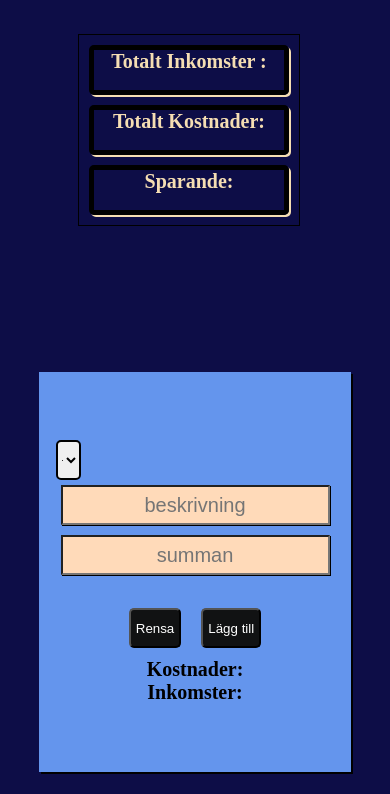
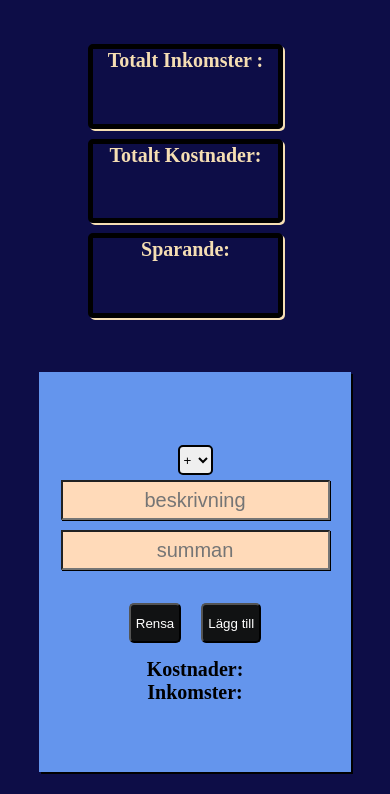
Before and after one commit to jyoti-nambiar/The-Budget-App, a website: page index.html in a window 390 px wide. Shown: the part 50-844 px from the top of the page. Drawn offline with Linux system fonts and the light colour scheme.

Commit message:
made changes so the select option is more visible on smaller screen size

```diff
--- a/sass/arrayList.scss
+++ b/sass/arrayList.scss
@@ -8,18 +8,23 @@ flex-direction: column;
 justify-content: center;
 align-items: center;
 max-width: 100%;
-width:960px;
+height:auto;
+width:80vw;
 background-color: cornflowerblue;
 box-shadow: 2px 2px;
 padding:15px;
 }
 
 select{
+  width:30px;
 height:30px;
 border:2px solid black;
 border-radius: 5px;
 
 }
+
+
+
 input{
   background-color:peachpuff;
   margin:5px;
--- a/sass/mediaQueries.scss
+++ b/sass/mediaQueries.scss
@@ -1,34 +1,39 @@
 /*mobile version*/
- @media(max-width:600px){
+
+@media(max-width:600px){
   h2{
 
       font-size: 20px;;
   }
   .addTab{
-
 top:10%;
-border:1px solid black;
   }
 
 
 .addTab--div{
   display:block;
-  width:200px;
-  height:50px;
+  width:50vw;
+  height:10vh;
 
 }
 
 form{
+  margin:5px;
 display:flex;
 flex-direction:column;
 
+}
 
-}
+
   .displayTab{
-top:50%;
-max-width: 80%;
+width:10vw;
+padding:5px;
+   }
+   select{
+    width:50px;
+    margin:0 auto;
+   }
 
-   }
 
 
 }
@@ -40,6 +45,13 @@ max-width: 80%;
 
       }
 
+      .addTab--div{
+        display:block;
+        width:50vw;
+        height:10vh;
+
+      }
+
       .displayTab{
         top:50%;
         left:10%;
@@ -47,16 +59,17 @@ max-width: 80%;
         height:400px;
         max-width: 80%;
 
-     }
 
-     select{
-       width:25px;
-      height:40px;
      }
 
      input{
     font-size:20px;
       height:40px;
+     }
+
+     select{
+      width:35px;
+
      }
 
      button{
--- a/sass/totalTab.scss
+++ b/sass/totalTab.scss
@@ -8,13 +8,12 @@
 
     .addTab--div{                          /*child element of parent addTab*/
     display:inline-block;
-    height:100px;
-    width:300px;
+    height:50vh;
+    width:30vw;
     border: 5px solid black;
     border-radius: 5px;
     box-shadow: 2px 2px;
     text-align: center;
     margin:10px;
 
-
     }
```
Also changed, not shown: index.html (+1 -0 lines), style.css.
